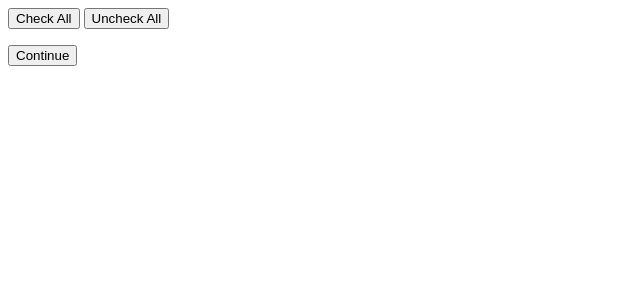
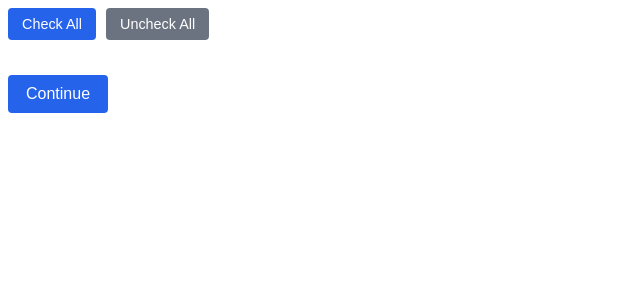
Before and after one commit to rwstorer/canvas_nudge, a Django app: page /courses/confirm/ in a window 1280 px wide. Shown: the top 300 px of the page, without its empty margins (0-640 px from the left). Run offline with Django 5.2, Linux system fonts and the light colour scheme.

Commit message:
css for courses_confirm.html

```diff
--- a/canvas_nudger/templates/canvas_nudger/courses_confirm.html
+++ b/canvas_nudger/templates/canvas_nudger/courses_confirm.html
@@ -1,30 +1,96 @@
 {% load dict_extras %}
+
+<style>
+    .course-list {
+        margin: 1.2em 0;
+        padding: 0;
+        list-style: none;
+    }
+
+    .course-item {
+        background: #f9fafb;
+        border: 1px solid #e5e7eb;
+        border-radius: 6px;
+        padding: 10px 14px;
+        margin-bottom: 10px;
+        transition: background 0.15s ease, border-color 0.15s ease;
+        display: flex;
+        align-items: center;
+        gap: 10px;
+    }
+
+    .course-item:hover {
+        background: #f3f4f6;
+        border-color: #d1d5db;
+    }
+
+    .course-label {
+        font-weight: 600;
+        color: #111827;
+    }
+
+    .course-dates {
+        color: #6b7280;
+        font-size: 0.85em;
+        margin-left: auto;
+        white-space: nowrap;
+    }
+
+    .btn {
+        background: #2563eb;
+        color: white;
+        border: none;
+        padding: 8px 14px;
+        border-radius: 4px;
+        cursor: pointer;
+        font-size: 0.9em;
+        margin-right: 6px;
+    }
+
+    .btn:hover {
+        background: #1d4ed8;
+    }
+
+    .btn-secondary {
+        background: #6b7280;
+    }
+
+    .btn-secondary:hover {
+        background: #4b5563;
+    }
+
+    .submit-btn {
+        margin-top: 1em;
+        padding: 10px 18px;
+        font-size: 1em;
+    }
+</style>
 
 <form method="post">
     {% csrf_token %}
 
     <p>
-        <button type="button" onclick="toggleCourses(true)">Check All</button>
-        <button type="button" onclick="toggleCourses(false)">Uncheck All</button>
+        <button type="button" class="btn" onclick="toggleCourses(true)">Check All</button>
+        <button type="button" class="btn btn-secondary" onclick="toggleCourses(false)">Uncheck All</button>
     </p>
 
-    <div>
+    <ul class="course-list">
         {% for value, label in form.fields.courses.choices %}
             {% with course=form.courses_data|dict_get:value %}
-                <label style="display:block; margin-bottom:6px;">
+                <li class="course-item">
                     <input type="checkbox" name="courses" value="{{ value }}">
-                    <strong>{{ label }}</strong>
-                    <span style="color:#555; font-size:0.85em; margin-left: 6px;">
-                        <em>Start:</em> {{ course.start_at|pretty_date }}
+                    <span class="course-label">{{ label }}</span>
+                    <span class="course-dates">
+                        <span style="color: green">📅</span> Start: {{ course.start_at|pretty_date }}
                         &nbsp;•&nbsp;
-                        <em>End:</em> {{ course.end_at|pretty_date }}
+                        <span style="color: red">📅</span> End: {{ course.end_at|pretty_date }}
                     </span>
-                </label>
+                </li>
             {% endwith %}
         {% endfor %}
-    </div>
+    </ul>
 
-    <button type="submit">Continue</button>
+    <button type="submit" class="btn submit-btn">Continue</button>
 </form>
 
 <script>
```
